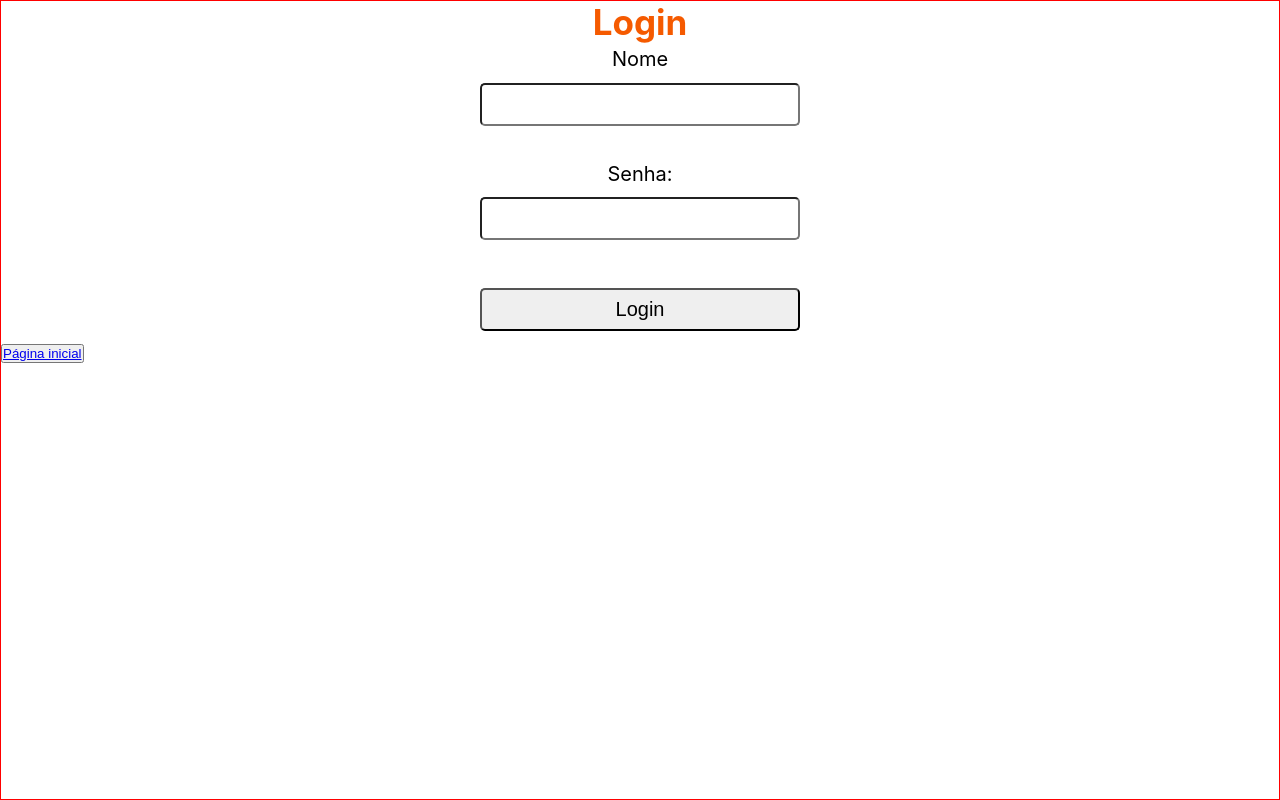
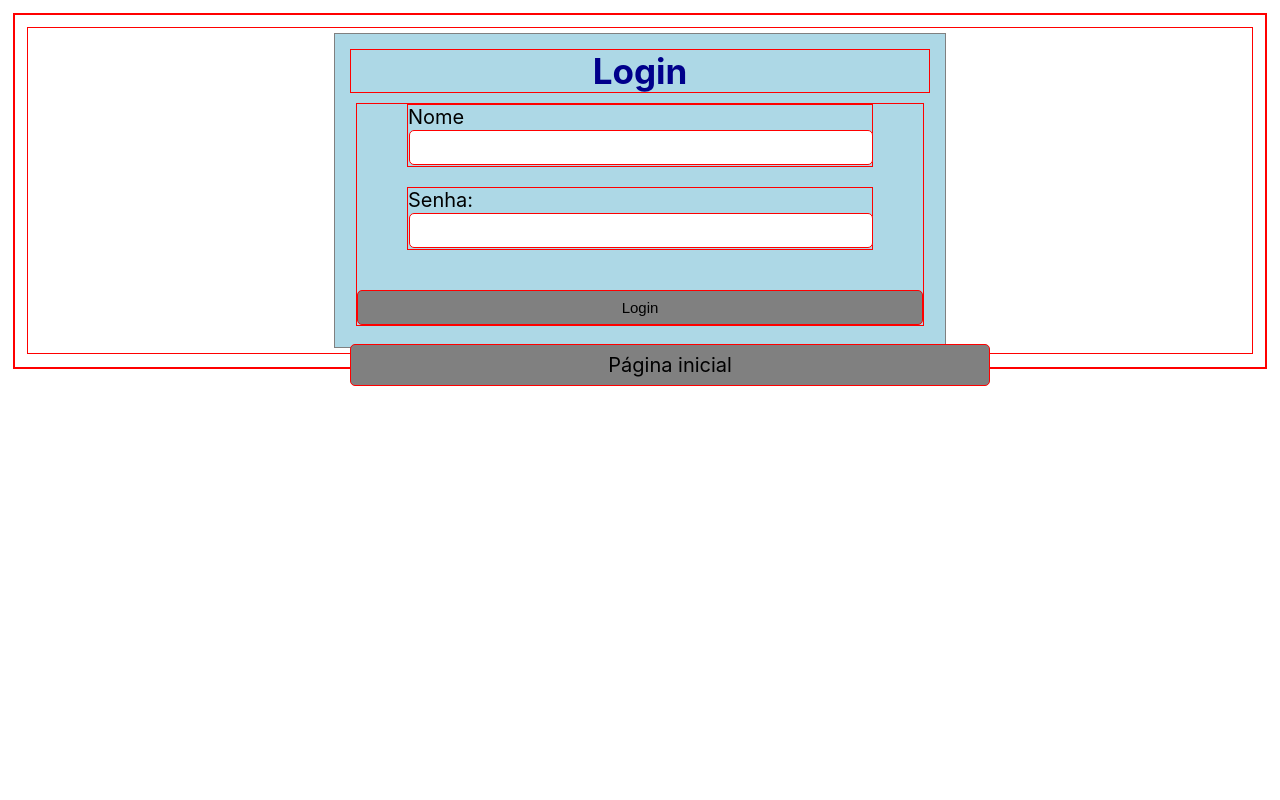
Before and after one commit to JoaoGomes/ppi_prova_02_front, a React (Create React App) app: page /Login in a window 1280 px wide. Built offline with nearby package versions, Linux system fonts and the light colour scheme.

Commit message:
CSS para telas de adição/modificação/remoção de cidades, tela de login e adição de usuário.

```diff
--- /dev/null
+++ b/src/pages/Create/create.css
@@ -0,0 +1,81 @@
+*{
+    box-sizing: border-box;
+    margin: 1%;
+    /*padding: 0px 10px 10px 10px;
+    /*background-color:lightblue;
+    border: 1px solid red;*/
+}
+
+.form-box{
+    background-color:lightblue;
+    border: 1px solid grey;
+    display: flex, inline-block;
+    height: 80%;
+    justify-content: center;
+    margin: 5px 25%;
+    min-width: 50%;
+    padding: 15px 15px 15px 15px;
+}
+
+.form-box label{
+    display: block;
+    font-size: 20px;
+    margin: 0px 50px;
+    text-align: left;
+}
+
+.form-box .form-title{
+    color:darkblue;
+    font-size: 35px ;
+    margin: 0 0 10PX 0;
+    text-align: center;
+}
+
+.form-box input, textarea{
+    border:1;
+    border-radius: 5px;
+    display: inline-block;
+    font-size: 15px;
+    margin: 1px;
+    width: 100%;
+}
+
+.form-box .btn-success{
+    display: inline-block;
+    margin: 20px 0 0 0;
+}
+
+.btn {
+    background-color: grey;
+    border:1;
+    border-radius: 5px;
+    color: black;
+    display: block;
+    font-size: 20px;
+    padding: 5px;
+    position: relative;
+    text-align: center;
+    text-decoration: none;
+    width: 100%;
+}
+
+.mainMenuBtn {
+    width: 50%;
+}
+
+.mainMenuBtn:hover, .btn-success:hover{
+    background-color: blue;
+    color: white;
+    transition: 0.5s ease;
+}
+
+.status{
+    background-color: white;
+    border: none;
+    border-color: grey;
+    color: black;
+    cursor: pointer;
+    font-size: 20px;
+    padding: 10px;
+    width: 100%;
+}
--- a/src/pages/Create/index.js
+++ b/src/pages/Create/index.js
@@ -1,6 +1,7 @@
 import React, { useReducer } from 'react';
 import { Link } from 'react-router-dom';
 import Create_city from '../../services/create_city';
+import './create.css';
 
 const initialState = {
     nome: '',
@@ -35,77 +36,43 @@ function UserFormReducer () {
 
     return (
         <div>
-            <form onSubmit={handleSubmit}>
-                <table>
-                    <thead>
-                        <tr>
-                            <th>
+            <form onSubmit={handleSubmit} className="form-box">
+                <label className="form-title">
                     REGISTRO DO TEMPO
-                            </th>
-                        </tr>
-                    </thead>
-                    <tbody>
-                        <tr>
-                            <th>
+                </label>
                 <label>
-                                NOME:
+                    Nome:
                     <input  type='text' name='nome' value={nome} onChange={onChange} />
                 </label>
-                            </th>
-                            <th colSpan="1">
                 <label>
                     Temperatura:
                     <input type='text' name='temp' value={temp} onChange={onChange} />
                 </label>
-                            </th>
-                        </tr>
-                        <tr>
-                            <th colSpan="1">
                 <label>
                     Temperatura Mínima:
                     <input type='text' name='temp_min' value={temp_min} onChange={onChange} />
                 </label>
-                            </th>
-                            <th colSpan="1">
                 <label>
                     Temperatura Máxima:
                     <input type='text' name='temp_max' value={temp_max} onChange={onChange} />
                 </label>
-                            </th>
-                        </tr>
-                        <tr>
-                            <th colSpan="1" >
                 <label>
                     Humidade:
                     <input type='text' name='humidade' value={humidade} onChange={onChange} />
                 </label>
-                            </th>
-                        </tr>
-                        <tr>
-                            <th>
-                                <label>Status:
-                                    <select name='status' value={status} onChange={onChange}>
+                <label >Status:
+                    <select className="status" name='status' value={status} onChange={onChange}>
                         <option value="Ensolarado">Ensolarado</option>
                         <option value="Chovendo">Chovendo</option>
                         <option value="Nublado">Nublado</option>
                         <option value="Nevando">Nevando</option>
                     </select>
                 </label>
-                            </th>
-                        </tr>
-                    </tbody>
-                    <tfoot>
-                        <tr>
-                            <th colSpan="1">
-                                <button type="submit" onClick={handleSubmit} className="btn btn-success">
-                                    <Link to="/">Enviar</Link>
-                                </button>
-                            </th>
-                        </tr>
-                    </tfoot>
-                </table>
+                <Link type="submit" onClick={handleSubmit} className="btn btn-success" to="/">
+                    Enviar
+                </Link>
             </form>
-            <button><Link to="/">Menu principal</Link></button>
+            <Link className="btn mainMenuBtn" to="/">Menu principal</Link>
         </div>
     );
 };
--- a/src/pages/Delete/index.js
+++ b/src/pages/Delete/index.js
@@ -1,6 +1,7 @@
 import React, {useReducer} from 'react';
 import Delete_city from '../../services/delete_city';
 import { Link } from 'react-router-dom';
+import '../Create/create.css';
 
 const initialState = {
     nome: '',
@@ -28,15 +29,18 @@ function FormDelete () {
 
     return (
         <div>
-            <form onSubmit={handleSubmit}>
-                <label>Nome da cidade:
+            <form onSubmit={handleSubmit} className="form-box">
+                <label className="form-title">
+                REMOÇÃO DE CIDADE
+                </label>
+                <label>Nome:
                     <input  type='text' name='nome' value={nome} onChange={onChange} />
-                </label> <br/>
-                <button type="submit" onClick={handleSubmit} className="btn btn-success">
-                    <Link to="/">Enviar</Link>
-                </button>
+                </label>
+                <Link type="submit" onClick={handleSubmit} className="btn btn-success" to="/">
+                    Enviar
+                </Link>
             </form>
-            <button><Link to="/">Menu principal</Link></button>
+            <Link className="btn mainMenuBtn" to="/">Menu principal</Link>
         </div>
     );
 };
--- a/src/pages/Insert/index.js
+++ b/src/pages/Insert/index.js
@@ -1,7 +1,7 @@
 import React, {useReducer} from 'react';
 import Create_user from '../../services/create_user';
 import { Link } from 'react-router-dom';
-import './insert.css';
+import '../Create/create.css';
 
 const initialState = {
     nome: '',
@@ -30,52 +30,25 @@ function FormInsert() {
     }
 
     return (
-        <div className="form-box">
-            <form onSubmit={handleSubmit}>
-                <table>
-                    <thead>
-                        <tr>
-                            <th>
+        <div>
+            <form onSubmit={handleSubmit} className="form-box">
+                <label className="form-title">
                     REGISTRO DE USUÁRIO
-                            </th>
-                        </tr>
-                    </thead>
-                    <tbody>
-                        <tr>
-                            <th>
-                            <label>
-                                NOME:
+                </label>
+                <label>Nome:
                     <input  type='text' name='nome' value={nome} onChange={onChange} />
                 </label>
-                            </th>
-                            <th colSpan="1">
-                            <label>
-                                SENHA:
+                <label>Senha:
                     <input type='text' name='senha' value={senha} onChange={onChange} />
                 </label>
-                            </th>
-                        </tr>
-                        <tr>
-                            <th colSpan="1">
-                            <label>
-                                Role:
+                <label>Role:
                     <input type='text' name='role' value={role} onChange={onChange} />
                 </label>
-                            </th>
-                        </tr>
-                    </tbody>
-                    <tfoot>
-                        <tr>
-                            <th colSpan="1">
-                                <button type="submit" onClick={handleSubmit} className="btn btn-success">
-                                    <Link to="/">Enviar</Link>
-                                </button>
-                            </th>
-                        </tr>
-                    </tfoot>
-                </table>
+                <Link type="submit" onClick={handleSubmit} className="btn btn-success" to="/">
+                    Enviar
+                </Link>
             </form>
-            <button><Link to="/">Menu principal</Link></button>
+            <Link className="btn mainMenuBtn" to="/">Menu principal</Link>
         </div>
     );
 };
--- a/src/pages/Insert/insert.css
+++ /dev/null
@@ -1,6 +0,0 @@
-.form-box{
-    box-sizing: border-box;
-    margin: 0;
-    padding: 0;
-    border: 1px solid red;
-}
--- a/src/pages/Login/index.js
+++ b/src/pages/Login/index.js
@@ -45,7 +45,7 @@ function FormLogin () {
                 </label> <br/>
                 <input type="submit" value="Login" className="btn btn-success"/>
             </form>
-            <button className="submitBtn"><Link to="/">Página inicial</Link></button>
+            <Link to="/" className="mainMenuBtn">Página inicial</Link>
         </div>
     );
 };
--- a/src/pages/Login/login.css
+++ b/src/pages/Login/login.css
@@ -1,26 +1,25 @@
 *{
     box-sizing: border-box;
     margin: 0;
-    padding: 0;
-    /*border: 1px solid red;*/
+/*    padding: 10px;
+    /*background-color:lightblue;*/
+    border: 1px solid red;
 }
 
 .form-box{
     min-width: 100%;
     height: 100vh;
-    /*border: dotted #F55A00 5vw; */
-    /* border: 1px solid red; */
-    margin: 0vw;
-    padding: 5vw ;
-    position:relative;
-    /* position:relative for .prevBtn and .nextBtn position:absolute; */
+    margin: 5px;
+    padding: 5px 5px;
+    border: 1px solid grey;
+    background-color:lightblue;
 }
 
 .form-title{
     font-size: 35px ;
     text-align: center;
-    color: #F55A00;
-    margin: 0 0 .5vh 0;
+    color:darkblue;
+    margin: 0 0 0 0;
 }
 
 .form-box label{
@@ -32,7 +31,7 @@
 
 .form-box input, textarea{
     display: block;
-    width: 25%;
+    width: 50%;
     padding: .5rem .8rem .5rem .8rem;
     margin: .9vw 0 ;
     border:1;
@@ -46,31 +45,25 @@
     height: 15vh;
 }
 
-.prevBtn, .nextBtn{
-    display: inline-block;
-    width: 30%;
-    height: 2rem;
-    color: red;
-    border: 0;
-    bottom: 0;
-    cursor: pointer;
+.mainMenuBtn{
+    position:absolute;
+    text-decoration: none;
+    color: black;
+    background-color: grey;
+    text-align: center;
+    display: block;
+    width: 50%;
+    padding: .5rem .8rem .5rem .8rem;
+    margin: .9vw 0 ;
+    border:1;
+    border-radius: 5px;
     font-size: 20px;
-    position:absolute;
-
+    margin-left: auto;
+    margin-right: auto;
 }
 
-.prevBtn{
-    margin: 1rem 0 1rem 0;
-    border-radius: 20px 0 0 20px;
+.mainMenuBtn:hover, .btn-success:hover{
+    background-color: blue;
+    transition: 0.5s ease;
+    color: white;
 }
-
-.nextBtn{
-    margin: 1rem 0 1rem 8rem;
-    margin-left: 52%;
-    border-radius: 0 20px 20px 0;
-}
-
-.nextBtn:hover, .prevBtn:hover{
-    background-color: rgb(245, 245, 78);
-    transition: 1s background ease;
-}
```
Also changed, not shown: src/pages/Update/index.js (+11 -44 lines). Lines whose indentation alone changed are shown as unchanged.
